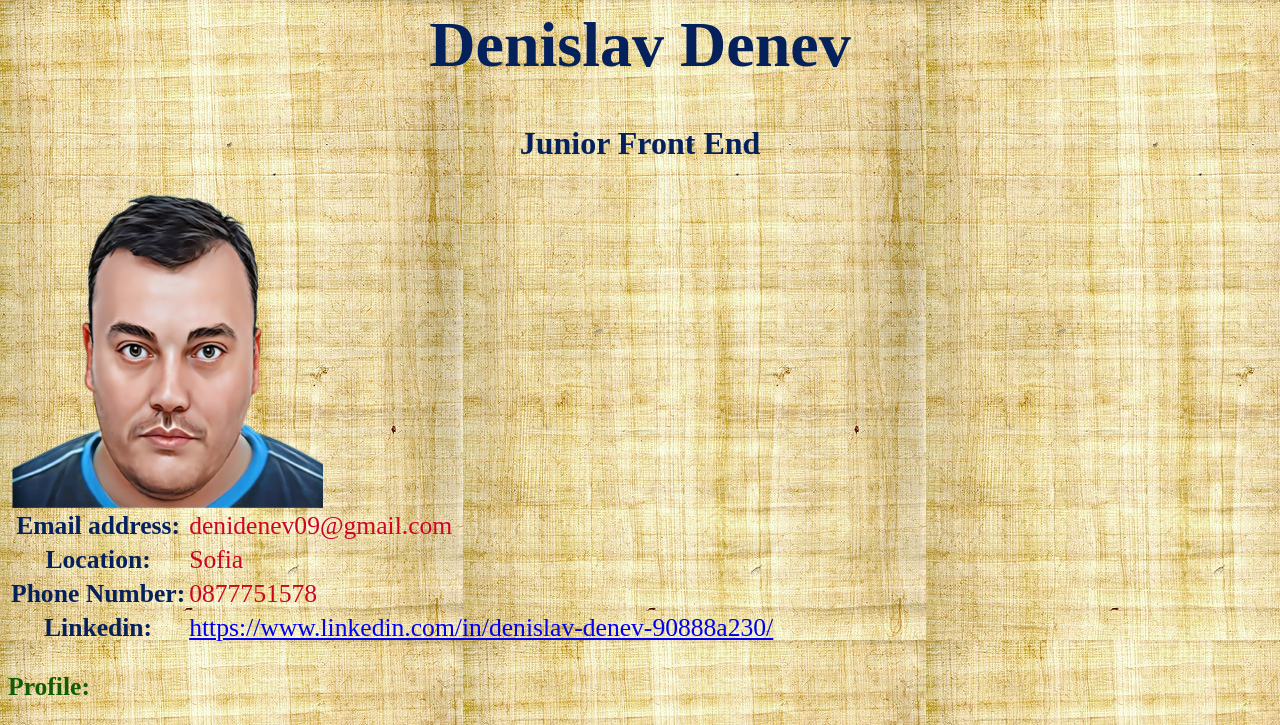
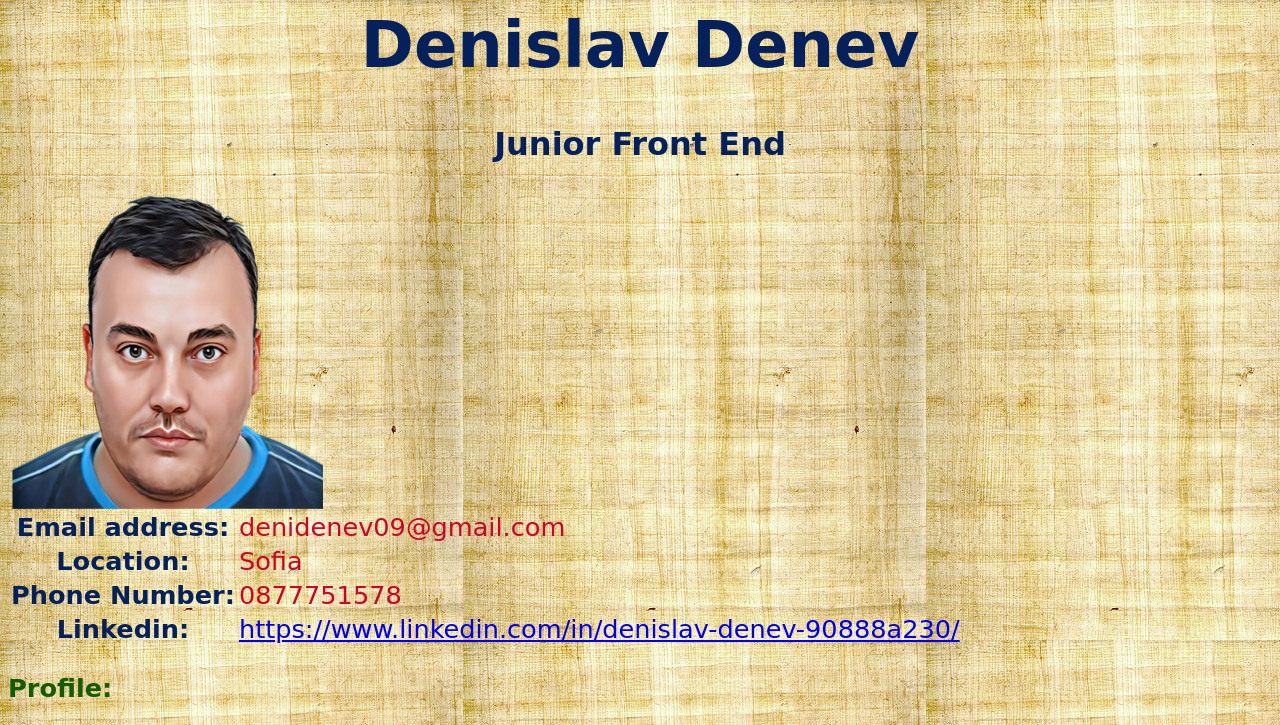
Before and after one commit to DeniDenev35/denidenevCV, a plain HTML site: page denidenev35.html in a window 1280 px wide. Shown: the top 725 px of the page. Drawn offline with Linux system fonts and the light colour scheme.

Commit message:
Update denidenev35.html

```diff
--- a/denidenev35.html
+++ b/denidenev35.html
@@ -14,7 +14,7 @@
     </h1>
 
 <style>
-   h1{font-family: papyrus;}
+   h1{font-family:cursive;}
    h1 {color:rgb(4, 33, 92)}
    h1 {font-size: 400%;}
    h1 {animation: shine 3s infinite linear}
@@ -26,7 +26,7 @@
 </h2>
 
 <style>
-    h2{font-family: papyrus;}
+    h2{font-family:cursive;}
     h2{color:rgb(4, 33, 92)}
     h2{font-size: 200%; }
 </style>
@@ -57,14 +57,14 @@
     </tr>
 
 <style>
-    td {font-family:papyrus;}
+    td {font-family:cursive;}
     td {color:rgb(204, 4, 38)}}
     td { font-size: 150%;}
 </style>
 
 
 <style>
-    tr {font-family: papyrus;}
+    tr {font-family:cursive;}
     tr {color:rgb(4, 33, 92)}
     tr { font-size: 160%;}
 </style>
@@ -80,7 +80,7 @@
 <style>
     h3 {font-size: 130%;}
     h3 {color: rgb(17, 92, 4);}
-    h3 {font-family: papyrus;}
+    h3 {font-family:cursive;}
     h3 { font-size: 160%;}
 </style>
 
@@ -96,7 +96,7 @@
 
 <style>
     p1 {color: rgb(4, 33, 92) }
-    p1 {font-family:papyrus;}
+    p1 {font-family:cursive;}
     p1 { font-size: 150%;}
 </style>
 
```
